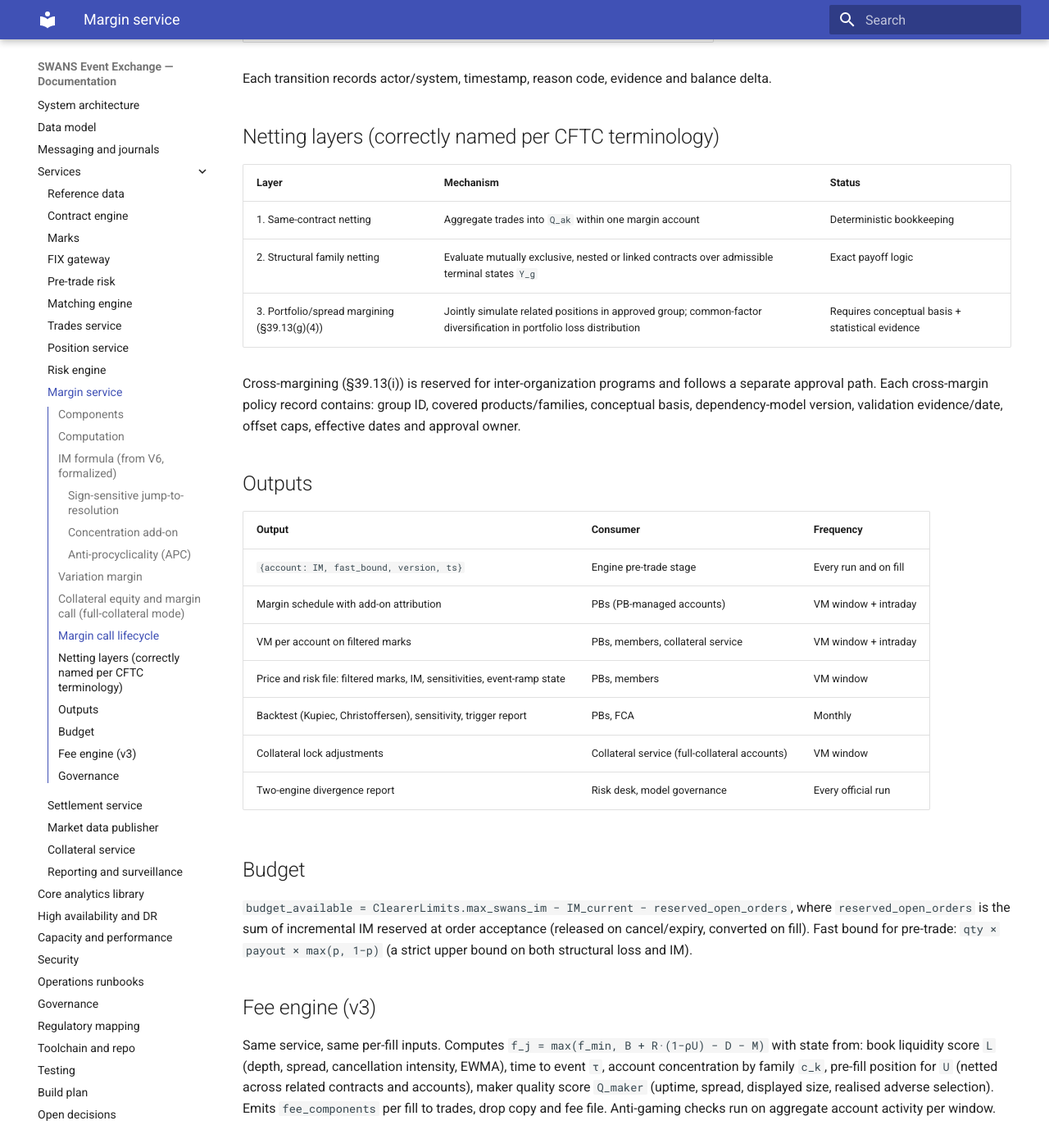
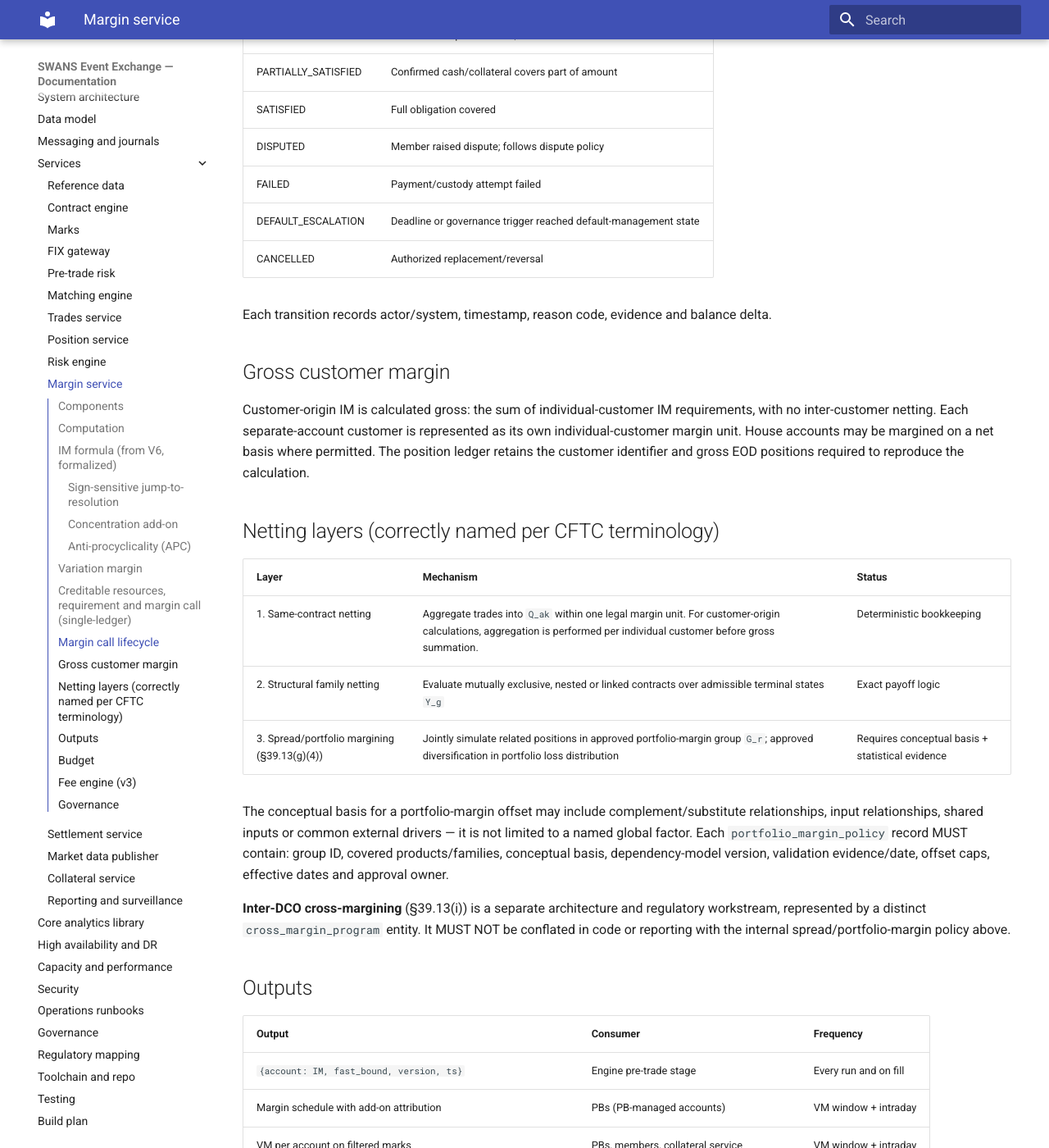
Before and after one commit to LevonDerma1221/swans-docs, an MkDocs documentation site: the page built from docs/internal/services/margin.md, in a window 1280 px wide and 1400 px high, scrolled down 3145 px. Shown: the whole window at 82% size. Built offline with MkDocs 1.6.1 and Material for MkDocs 9.7.7, drawn with Linux system fonts in a browser that asks for light colours; a script that is not in the unit is left out; some of the changed text lies outside the part shown.

Commit message:
Apply risk engine spec v4.0 corrections
- Common economic-state contract replaces strict shared-state invariant:
  engines share factor taxonomy and calibration but may carry different
  path/terminal-specific state variables
- Comparable-run rule: cross-engine divergence is diagnostic only under
  aligned horizon, measure and output definition
- Factor identification rule broadened: conceptual basis for portfolio
  offsets includes complement/substitute/shared-input relationships,
  not limited to a named global factor
- Single authoritative creditable-resource ledger with no-double-counting
  invariant for settled VM and collateral
- Gross customer margin: individual-customer IM summed with no
  inter-customer netting
- Terminology: "spread/portfolio margining" for internal offsets;
  "cross-margining" reserved for inter-DCO programs

````diff
--- a/docs/internal/services/margin.md
+++ b/docs/internal/services/margin.md
@@ -27,7 +27,7 @@
 6. Add-ons: liquidity (phase 1 policy), concentration (`ζ·L_side·((c−c̄)⁺/c̄)²`), oracle, model risk, event ramp (`λ_event = max(λ_cal, λ_haz)`), APC.
 7. `IM = min(L_gross, IM_core + Σ A)`; then `IM_event` blend.
 8. Market-maker relief flags evaluated against LP criteria; withdrawn automatically on breach.
-9. Two-engine comparison: terminal engine runs in parallel; divergence `D_a` recorded.
+9. Two-engine comparison: terminal engine runs in parallel; divergence `D_a,χ` recorded only under aligned comparison configurations.
 10. Outputs with full attribution.
 
 ## IM formula (from V6, formalized)
@@ -75,14 +75,22 @@
 VM_receivable = [ΔV_a]⁺
 ```
 
-## Collateral equity and margin call (full-collateral mode)
+## Creditable resources, requirement and margin call (single-ledger)
+
+The collateral and settlement services maintain a **single authoritative resource ledger**. Settled VM receivables and other finalized cash movements update the creditable balance; they are not added again as a separate resource term (no double counting). Unsettled receivables receive zero credit unless an explicit, legally approved provisional-credit policy applies.
 
 ```
-E_a = C_eligible + VM_settled - Fees - Withdrawals
-R_a = IM_event + VM_due + Buffer
-MC_a = [R_a - E_a]⁺         (margin call amount)
-Excess_a = [E_a - R_a]⁺     (withdrawable subject to policy)
+C_credit = haircut-adjusted value of all resources creditable to the margin account
+           (confirmed collateral + settled VM + finalized cash, each entered exactly once)
+D_other  = accrued fees/debits not yet reflected in C_credit
+
+E_a = C_credit - D_other                      (available account equity)
+R_a = IM_event + VM_due + Buffer               (required resources)
+MC_a = [R_a - E_a]⁺                           (margin call amount)
+Excess_a = [E_a - R_a]⁺                       (withdrawable subject to policy)
 ```
+
+**Ledger invariant.** Every cash balance, collateral lot and finalized VM movement has one resource-ledger identity and can contribute to `C_credit` at most once. A completed withdrawal or fee posting that has already reduced the balance is not subtracted again in the margin formula.
 
 A positive `MC_a` creates or updates a margin call (see margin call lifecycle below).
 
@@ -102,15 +110,21 @@
 
 Each transition records actor/system, timestamp, reason code, evidence and balance delta.
 
+## Gross customer margin
+
+Customer-origin IM is calculated gross: the sum of individual-customer IM requirements, with no inter-customer netting. Each separate-account customer is represented as its own individual-customer margin unit. House accounts may be margined on a net basis where permitted. The position ledger retains the customer identifier and gross EOD positions required to reproduce the calculation.
+
 ## Netting layers (correctly named per CFTC terminology)
 
 | Layer | Mechanism | Status |
 |---|---|---|
-| 1. Same-contract netting | Aggregate trades into `Q_ak` within one margin account | Deterministic bookkeeping |
+| 1. Same-contract netting | Aggregate trades into `Q_ak` within one legal margin unit. For customer-origin calculations, aggregation is performed per individual customer before gross summation. | Deterministic bookkeeping |
 | 2. Structural family netting | Evaluate mutually exclusive, nested or linked contracts over admissible terminal states `Y_g` | Exact payoff logic |
-| 3. Portfolio/spread margining (§39.13(g)(4)) | Jointly simulate related positions in approved group; common-factor diversification in portfolio loss distribution | Requires conceptual basis + statistical evidence |
+| 3. Spread/portfolio margining (§39.13(g)(4)) | Jointly simulate related positions in approved portfolio-margin group `G_r`; approved diversification in portfolio loss distribution | Requires conceptual basis + statistical evidence |
 
-Cross-margining (§39.13(i)) is reserved for inter-organization programs and follows a separate approval path. Each cross-margin policy record contains: group ID, covered products/families, conceptual basis, dependency-model version, validation evidence/date, offset caps, effective dates and approval owner.
+The conceptual basis for a portfolio-margin offset may include complement/substitute relationships, input relationships, shared inputs or common external drivers — it is not limited to a named global factor. Each `portfolio_margin_policy` record MUST contain: group ID, covered products/families, conceptual basis, dependency-model version, validation evidence/date, offset caps, effective dates and approval owner.
+
+**Inter-DCO cross-margining** (§39.13(i)) is a separate architecture and regulatory workstream, represented by a distinct `cross_margin_program` entity. It MUST NOT be conflated in code or reporting with the internal spread/portfolio-margin policy above.
 
 ## Outputs
 
````
Also changed, not shown: docs/clients/margin.md (+7 -5 lines), docs/internal/governance.md (+1 -1 lines), docs/internal/risk-library.md (+15 -6 lines), docs/internal/services/riskengine.md (+2 -2 lines).
